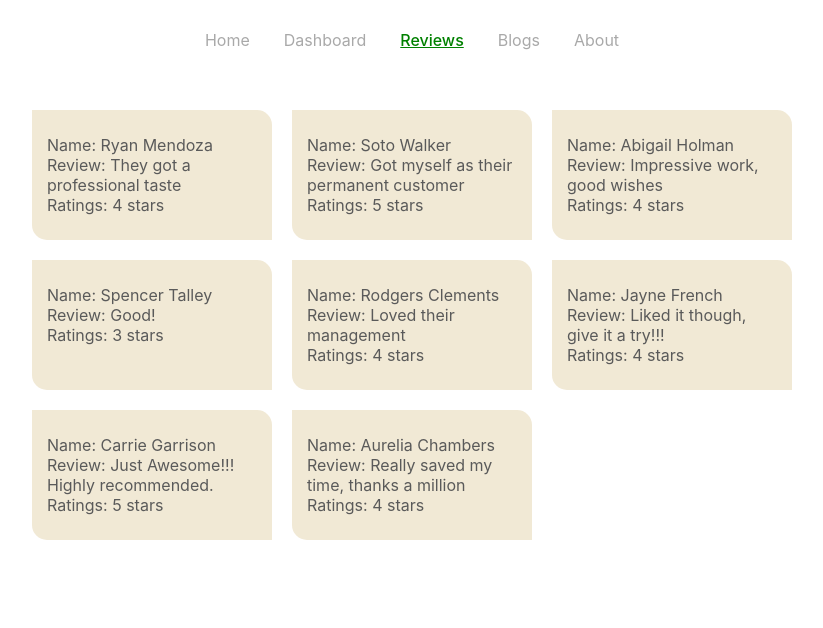
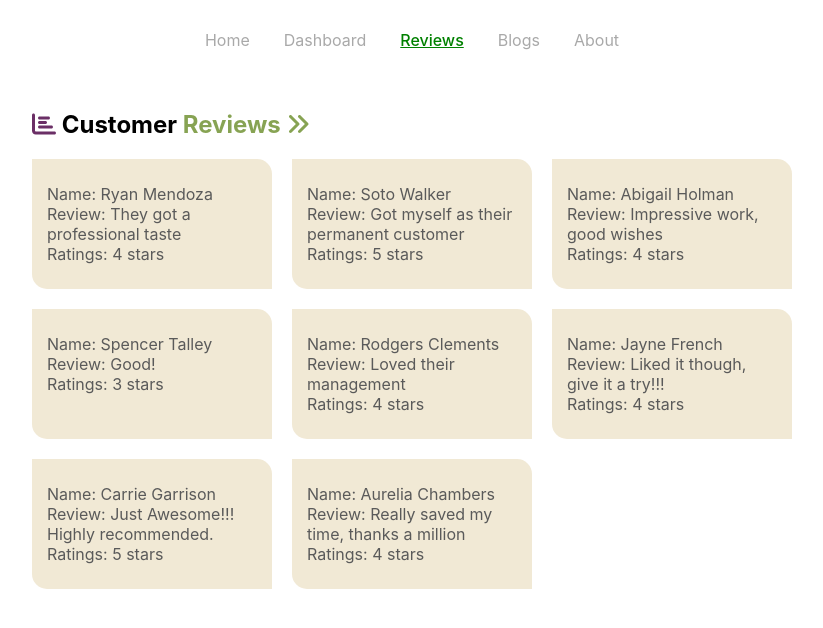
Before and after one commit to ijTuhin/product-analysis-site, a React (Create React App) app: page /review in a window 1280 px wide. Shown: the top 628 px of the page, without its empty margins (228-1051 px from the left). Built offline with nearby package versions, Linux system fonts and the light colour scheme.

Commit message:
review heading designed

```diff
--- a/src/component/Reviews/Review.css
+++ b/src/component/Reviews/Review.css
@@ -1,7 +1,17 @@
+.reviews {
+    display: flex;
+    flex-direction: column;
+    margin: 50px 250px;
+}
+
+.reviews h2 {
+    margin: 10px;
+}
+
 .review-container {
     display: grid;
     grid-template-columns: repeat(3, 1fr);
-    margin: 50px 250px;
+
 }
 
 .review-container p {
--- a/src/component/Reviews/Reviews.js
+++ b/src/component/Reviews/Reviews.js
@@ -1,3 +1,5 @@
+import { FontAwesomeIcon } from '@fortawesome/react-fontawesome';
+import { faAngleDoubleRight, faBarChart } from '@fortawesome/free-solid-svg-icons'
 import useReview from '../../hooks/useReview';
 import EachReview from './EachReview';
 import './Review.css';
@@ -6,6 +8,8 @@ const Reviews = () => {
     const [reviews, setReviews] = useReview();
 
     return (
+        <div className='reviews'>
+            <h2><span style={{ color: "#6b2f66" }}><FontAwesomeIcon icon={faBarChart}></FontAwesomeIcon></span> Customer <span style={{ color: "#87a353" }}>Reviews  <FontAwesomeIcon icon={faAngleDoubleRight}></FontAwesomeIcon></span></h2>
             <div className='review-container'>
                 {
                     reviews.map(review => <EachReview
@@ -14,6 +18,7 @@ const Reviews = () => {
                     ></EachReview>)
                 }
             </div>
+        </div>
     );
 };
 
```
Lines whose indentation alone changed are shown as unchanged.
